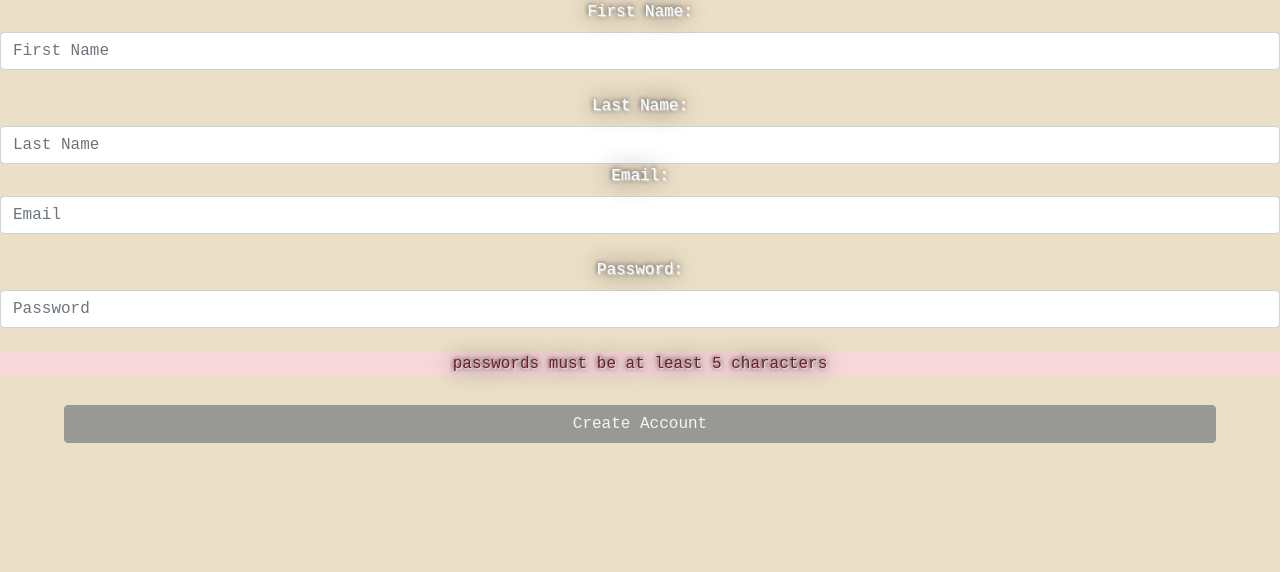
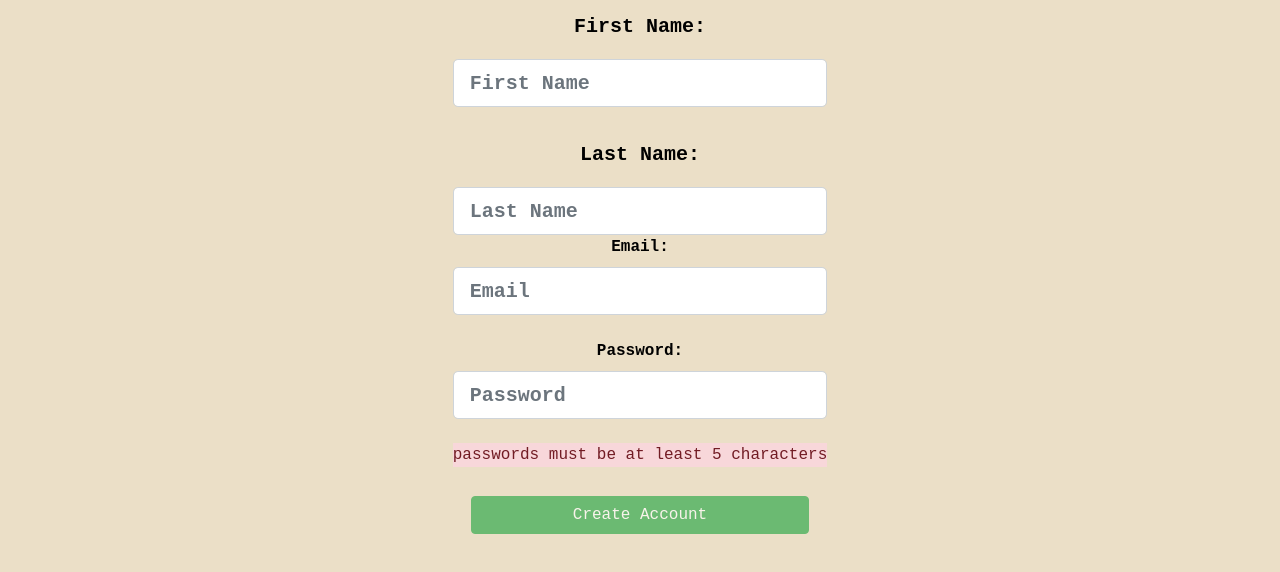
Before and after one commit to THSampson/CharacterCreator-Client, a React (Create React App) app: page / in a window 1280 px wide. Both pictures are taken after a click on the button "Don't have an account yet? Click here to register". Shown: the top 572 px of the page. Built offline with nearby package versions, Linux system fonts and the light colour scheme.

Commit message:
added modal functionality for create

```diff
--- a/src/App.css
+++ b/src/App.css
@@ -1,7 +1,6 @@
 .App {
   text-align: center;
-  color: white;
-  text-shadow: 1px 1px 2px white, 0 0 25px black, 0 0 5px black;
+  color: black;
   font-family: 'Courier New', Courier, monospace;
 }
 
--- a/src/App.js
+++ b/src/App.js
@@ -33,8 +33,6 @@ function App() {
 
   }
 
-
-
   return (
     <div className="App">
       <div className="mainDiv">
--- a/src/components/Auth/Auth.css
+++ b/src/components/Auth/Auth.css
@@ -6,3 +6,8 @@
 Button {
     margin: 5px;
 }
+.div{
+    display: inline-block;
+    margin: 0 auto;
+    padding: 3px;
+}
--- a/src/components/Auth/Auth.js
+++ b/src/components/Auth/Auth.js
@@ -22,13 +22,13 @@ const Auth = (props) => {
     const signupFields = () => !signIn ? (
         <div>
             <Form>
-            <Label htmlFor="firstName">First Name:</Label>
+            <Label size="lg" htmlFor="firstName" style={{fontWeight: "bold"}}>First Name:</Label>
             <br />
-            <Input type = "text" id="firstName" placeholder="First Name" value={firstName} onChange={e => setFirstName(e.target.value)}/>
+            <Input size="lg" type = "text" id="firstName" placeholder="First Name" value={firstName} onChange={e => setFirstName(e.target.value)} style={{fontWeight: "bold"}}/>
             <br />
-            <Label htmlFor="lastName">Last Name:</Label>
+            <Label size="lg" htmlFor="lastName" style={{fontWeight: "bold"}}>Last Name:</Label>
             <br />
-            <Input type = "text" id="lastName" placeholder="Last Name" value={lastName} onChange={e => setLastName(e.target.value)}/>
+            <Input size="lg" type = "text" id="lastName" placeholder="Last Name" value={lastName} onChange={e => setLastName(e.target.value)} style={{fontWeight: "bold"}}/>
        </Form>
         </div>
     )  : null
@@ -54,16 +54,16 @@ const Auth = (props) => {
         .catch(err => console.log(err))
     }
     return (
-        <div>
+        <div className="div">
             <Form onSubmit={userFunction}>
                 {signupFields()}
-            <Label htmlFor="email">Email:</Label>
+            <Label htmlFor="email" style={{fontWeight: "bold"}}>Email:</Label>
             <br />
-            <Input type = "text" id="id" placeholder="Email" value={email} onChange={e => setEmail(e.target.value)}/>
+            <Input size="lg"  type = "text" id="id" placeholder="Email" value={email} onChange={e => setEmail(e.target.value)} style={{fontWeight: "bold"}}/>
             <br />
-            <Label htmlFor="password">Password:</Label>
+            <Label htmlFor="password" style={{fontWeight: "bold"}}>Password:</Label>
             <br />
-            <Input type = "password" id="password" placeholder="Password"  onChange={e => setPassword(e.target.value)}/>
+            <Input size="lg" type = "password" id="password" placeholder="Password"  onChange={e => setPassword(e.target.value)} style={{fontWeight: "bold"}}/>
             <br />
             <div id="passValid">
             {!signIn ?
@@ -72,9 +72,9 @@ const Auth = (props) => {
             }
             </div>
             {signIn ?
-            <Button onClick={signInToggle}>Don't have an account yet? Click here to register</Button> : null}
+            <Button onClick={signInToggle} color="outline-dark">Don't have an account yet? Click here to register</Button> : null}
             <br />
-            <Button type="submit" disabled={password.length < 5 ? true : false}>{signIn ? 'Sign In' : 'Create Account'}</Button>
+            <Button type="submit" disabled={password.length < 5 ? true : false} color="success">{signIn ? 'Sign In' : 'Create Account'}</Button>
             </Form>
         </div>
     )
--- a/src/components/characterFunctionality/CharaCreate.js
+++ b/src/components/characterFunctionality/CharaCreate.js
@@ -1,12 +1,12 @@
 import React, {useState} from 'react';
-import {Button, Form, FormGroup, Label, Input} from 'reactstrap';
+import {Button, Form, FormGroup, Label, Input, Modal,ModalHeader, ModalBody} from 'reactstrap';
 
 const CharaCreate = (props) => {
-    console.log(props);
     const [name, setName] = useState('');
     const [species, setSpecies] = useState('');
     const [age, setAge] = useState('');
     const [description, setDescription] = useState('');
+
 
     const handleSubmit = (event) => {
         event.preventDefault();
@@ -28,17 +28,21 @@ const CharaCreate = (props) => {
         })
         .then(response => response.json())
         .then((charaData) => {
-    console.log(charaData);
         setName('')
         setSpecies('')
         setAge('')
         setDescription('');
         props.fetchCharacters();
+
         })
+
     }
+
 return(
-    <div>
-    <h3>Create A New Character</h3>
+    <Modal isOpen={props.modal}>
+    <ModalHeader toggle={props.createToggle} charCode="X">Create A New Character</ModalHeader>
+    <ModalBody>
+
     <Form onSubmit={handleSubmit}>
     <FormGroup>
     <Label htmlFor="name"/>
@@ -56,9 +60,11 @@ return(
     <Label htmlFor="description"/>
     <Input name="description" placeholder="description" value={description} onChange={(e) => setDescription(e.target.value)}/>
     </FormGroup>
-    <Button color="outline-success"  type="submit">Click to Submit Character</Button>
+    <Button color="outline-success"  type="submit" onClick={props.createToggle}>Create </Button>
     </Form>
-    </div>
+    </ModalBody>
+    </Modal>
+
 
 )
 
--- a/src/components/characterFunctionality/CharaEdit.js
+++ b/src/components/characterFunctionality/CharaEdit.js
@@ -20,13 +20,12 @@ const CharaEdit = (props) => {
         })
         .then((response) => {
             props.fetchCharacters();
-            props.updateOff();
         })
 
     }
     return (
-        <Modal isOpen={true}>
-               <ModalHeader>Create a Character</ModalHeader>
+        <Modal isOpen={props.updateActive}>
+               <ModalHeader toggle={props.updateToggle} charCode="X">Update Character</ModalHeader>
                <ModalBody>
             <Form onSubmit={charaUpdate}>
                 <FormGroup>
@@ -45,7 +44,7 @@ const CharaEdit = (props) => {
                     <Label htmlFor="description"> Edit Description: </Label>
                     <Input name="description" value={editDescription} onChange={(e) => setEditDescription(e.target.value)}  />
                 </FormGroup>
-                    <Button type="submit">Update the Character!</Button>
+                    <Button type="submit" color="outline-success" onClick={props.updateToggle} >Update the Character!</Button>
             </Form>
                </ModalBody>
            </Modal>
--- a/src/components/characterFunctionality/CharaIndex.js
+++ b/src/components/characterFunctionality/CharaIndex.js
@@ -1,14 +1,16 @@
 import React, { useEffect, useState } from "react";
-import { Container, Row, Col } from "reactstrap";
+import { Container, Row, Col, Button } from "reactstrap";
 import CharaCreate from "./CharaCreate";
 import CharaTable from "./CharaTable.js";
 import CharaEdit from "./CharaEdit";
 
 const CharaIndex = (props) => {
-  console.log(props);
   const [chara, setChara] = useState([]);
+  const [createActive, setCreateActive] = useState(false);
   const [updateActive, setUpdateActive] = useState(false);
   const [charaToUpdate, setCharaToUpdate] = useState({});
+  const [modal, setModal] = useState(false);
+
 
   const fetchCharacters = () => {
     fetch('http://localhost:3000/chara', {
@@ -26,15 +28,16 @@ const CharaIndex = (props) => {
 
   const editUpdateChara = (chara) => {
     setCharaToUpdate(chara);
-    console.log(chara);
   };
 
-  const updateOn = () => {
-    setUpdateActive(true);
+  const updateToggle = () => {
+    setUpdateActive(!updateActive);
   };
 
-  const updateOff = () => {
-    setUpdateActive(false);
+
+  const createToggle = () => {
+    setCreateActive(!createActive);
+    setModal(!modal)
   };
 
   useEffect(() => {
@@ -42,28 +45,29 @@ const CharaIndex = (props) => {
   }, []);
 
   return (
-
-
-
     <Container>
       <Row>
+        <Button onClick={createToggle}color="outline-primary" >Create Character</Button>
         <Col md="2">
-          <CharaCreate fetchCharacters={fetchCharacters} token={props.token} />
+          { createActive ?
+          <CharaCreate fetchCharacters={fetchCharacters} token={props.token} createToggle={createToggle} modal={modal} />
+         : <div></div> }
         </Col>
         <Col md="8">
           {(chara.length) ?
           <CharaTable
             chara={chara}
             editUpdateChara={editUpdateChara}
-            updateOn={updateOn}
+            updateToggle={updateToggle}
             fetchCharacters={fetchCharacters}
             token={props.token}
           /> : <h1>Create a New Character</h1>}
         </Col>
         {updateActive ?
           <CharaEdit
+            updateToggle= {updateToggle}
+            updateActive= {updateActive}
             charaToUpdate={charaToUpdate}
-            updateOff={updateOff}
             token={props.token}
             fetchCharacters={fetchCharacters}
           />
--- a/src/components/characterFunctionality/CharaTable.js
+++ b/src/components/characterFunctionality/CharaTable.js
@@ -21,7 +21,7 @@ const CharaTable = (props) => {
                     <td>{chara.ageInYears}</td>
                     <td>{chara.description}</td>
                     <td>
-                        <Button color="outline-success"  onClick={() => {props.editUpdateChara(chara); props.updateOn()}}>Update</Button>
+                        <Button color="outline-success"  onClick={() => {props.editUpdateChara(chara); props.updateToggle()}}>Update</Button>
                         <Button color="outline-danger" onClick={() => {deleteCharacter(chara)}}>Delete</Button>
                     </td>
                 </tr>
@@ -33,7 +33,7 @@ return (
     <>
     <h3>Characters</h3>
     <hr />
-    <Table striped>
+    <Table striped bordered hover size="sm">
         <thead>
             <tr>
                 <th>Name</th>
```
Lines whose indentation alone changed are shown as unchanged.
